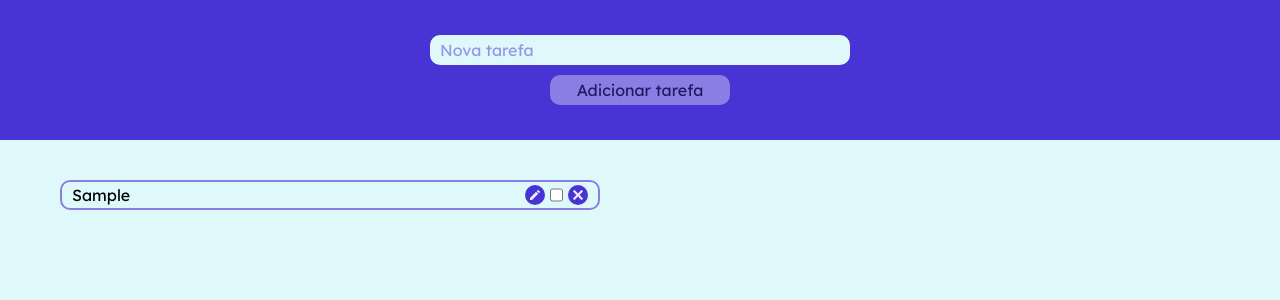
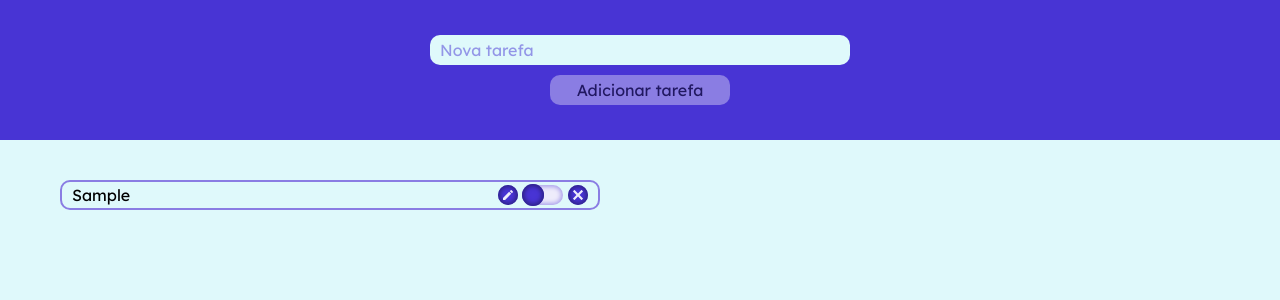
Before and after one commit to luckasnix/react-course-project, a React (Create React App) app: page / in a window 1280 px wide. Both pictures are taken after typing "Sample" into the empty fields and a click on the button "Adicionar tarefa". Shown: the top 300 px of the page. Built offline with nearby package versions, Linux system fonts and the light colour scheme.

Commit message:
Estilização do elemento "checkbox"

```diff
--- a/src/pages/TodoApp/containers/TodoList/components/TodoItem/TodoItem.module.css
+++ b/src/pages/TodoApp/containers/TodoList/components/TodoItem/TodoItem.module.css
@@ -27,6 +27,7 @@
     border: none;
     border-radius: 50%;
     background-color: #4834d4;
+    box-shadow: inset 0px 0px 4px 2px #2e2287;
     cursor: pointer;
 }
 .controlButtons button svg {
@@ -36,3 +37,33 @@
 .controlButtons button svg path {
     fill: #eeecfb;
 }
+.controlButtons input[type="checkbox"] {
+    width: 40px;
+    height: 20px;
+    position: relative;
+    border-radius: 10px;
+    background-color: #eeecfb;
+    box-shadow: inset 0px 0px 4px 2px #aba2eb;
+    appearance: none;
+    cursor: pointer;
+}
+.controlButtons input[type="checkbox"]:checked {
+    background-color: #8a7de3;
+    box-shadow: inset 0px 0px 4px 2px #4834d4;
+}
+.controlButtons input[type="checkbox"]::before {
+    content: "";
+    width: 20px;
+    height: 20px;
+    position: absolute;
+    top: 0px;
+    left: 0px;
+    border-radius: 50%;
+    background-color: #4834d4;
+    box-shadow: inset 0px 0px 4px 2px #2e2287;
+    transform: scale(1.1);
+    transition: all 400ms;
+}
+.controlButtons input[type="checkbox"]:checked::before {
+    left: 20px;
+}
```
Also changed, not shown: 1 other file (tests, documents, lock files or other folders).
